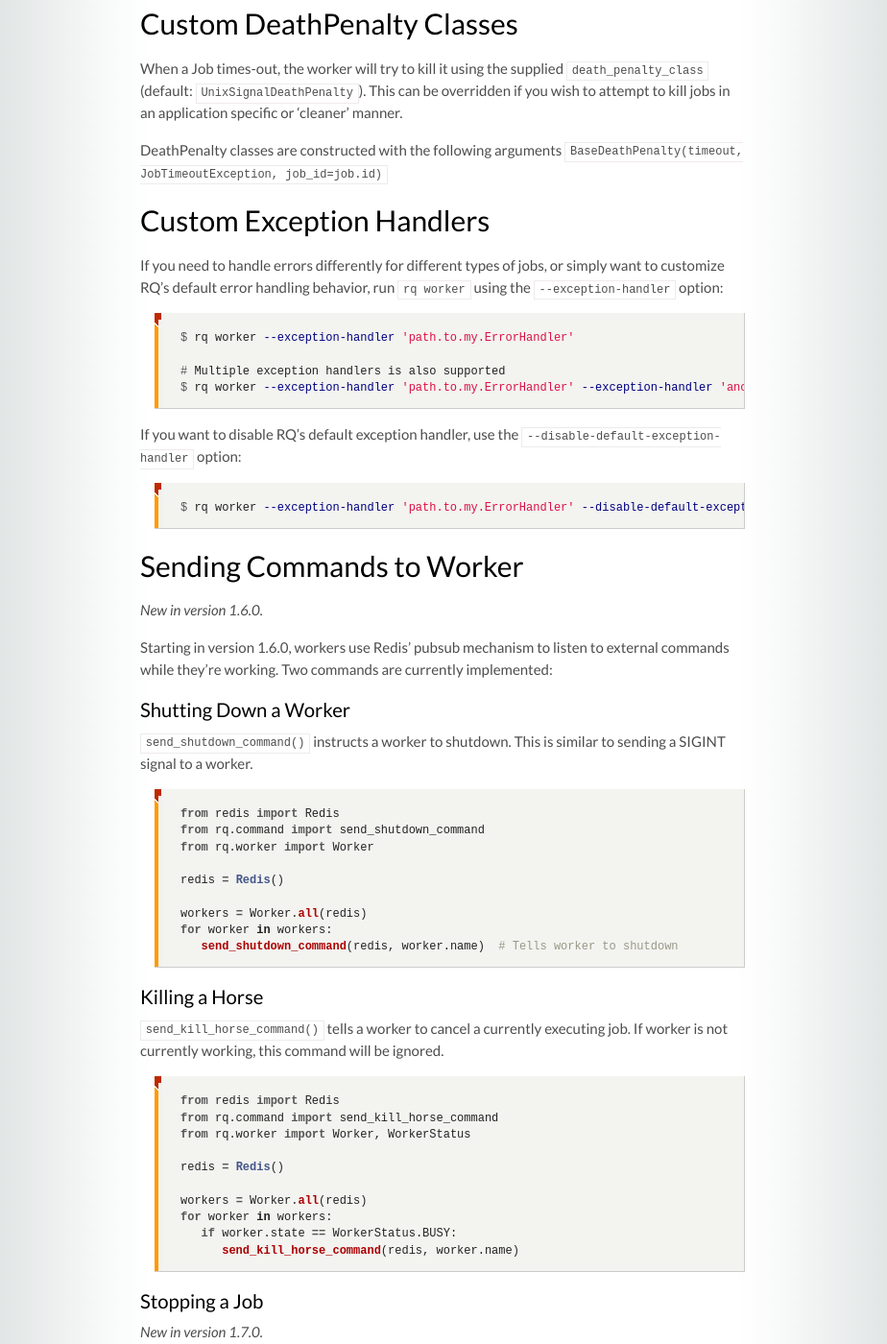
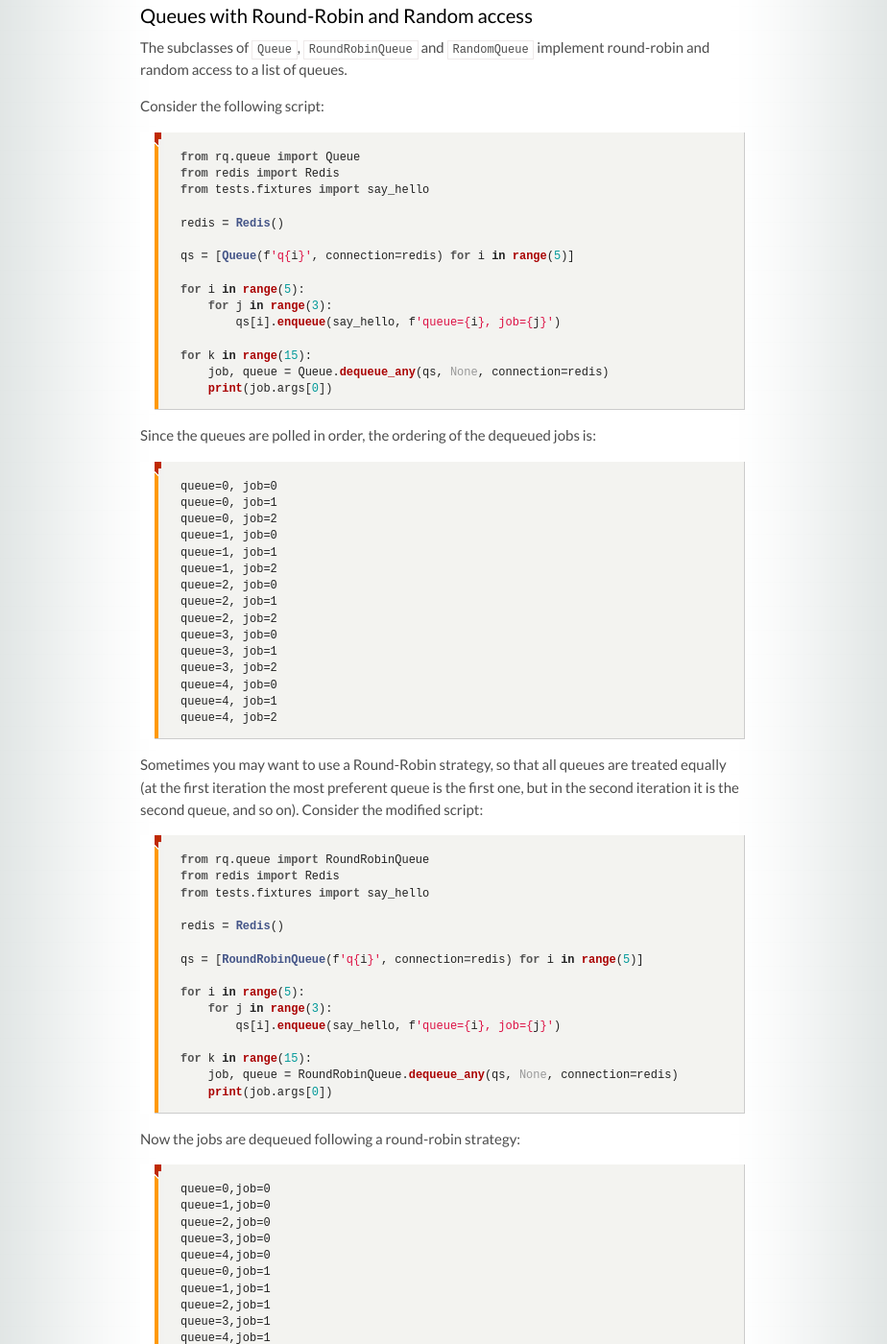
Before and after one commit to rq/rq, a Jekyll site: the page built from docs/docs/workers.md, in a window 1280 px wide and 1400 px high, scrolled down 6743 px. Shown: the whole window at 96% size, without its empty margins (179-1103 px from the left). Built offline with Jekyll 4.4.1, drawn with Linux system fonts in a browser that asks for light colours; some web fonts are replaced; comment, search, counter and statistics services are not loaded; some of the changed text lies outside the part shown.

Commit message:
added documentation for round robin and random queues

````diff
--- a/docs/docs/workers.md
+++ b/docs/docs/workers.md
@@ -344,6 +344,111 @@
 ```
 
 
+### Queues with Round-Robin and Random access
+
+The subclasses of `Queue`, `RoundRobinQueue` and `RandomQueue`
+implement round-robin and random access to a list of queues.
+
+Consider the following script:
+
+```python
+from rq.queue import Queue
+from redis import Redis
+from tests.fixtures import say_hello
+
+redis = Redis()
+
+qs = [Queue(f'q{i}', connection=redis) for i in range(5)]
+
+for i in range(5):
+    for j in range(3):
+        qs[i].enqueue(say_hello, f'queue={i}, job={j}')
+
+for k in range(15):
+    job, queue = Queue.dequeue_any(qs, None, connection=redis)
+    print(job.args[0])
+```
+Since the queues are polled in order, the ordering of the dequeued jobs is:
+```
+queue=0, job=0
+queue=0, job=1
+queue=0, job=2
+queue=1, job=0
+queue=1, job=1
+queue=1, job=2
+queue=2, job=0
+queue=2, job=1
+queue=2, job=2
+queue=3, job=0
+queue=3, job=1
+queue=3, job=2
+queue=4, job=0
+queue=4, job=1
+queue=4, job=2
+```
+
+Sometimes you may want to use a Round-Robin strategy, so that all
+queues are treated equally (at the first iteration the most preferent queue is the first one, but in the second
+iteration it is the second queue, and so on). Consider the modified script:
+
+```python
+from rq.queue import RoundRobinQueue
+from redis import Redis
+from tests.fixtures import say_hello
+
+redis = Redis()
+
+qs = [RoundRobinQueue(f'q{i}', connection=redis) for i in range(5)]
+
+for i in range(5):
+    for j in range(3):
+        qs[i].enqueue(say_hello, f'queue={i}, job={j}')
+
+for k in range(15):
+    job, queue = RoundRobinQueue.dequeue_any(qs, None, connection=redis)
+    print(job.args[0])
+```
+Now the jobs are dequeued following a round-robin strategy:
+```
+queue=0,job=0
+queue=1,job=0
+queue=2,job=0
+queue=3,job=0
+queue=4,job=0
+queue=0,job=1
+queue=1,job=1
+queue=2,job=1
+queue=3,job=1
+queue=4,job=1
+queue=0,job=2
+queue=1,job=2
+queue=2,job=2
+queue=3,job=2
+queue=4,job=2
+```
+
+If instead of using `RoundRobinQueue`, it is used `RandomQueue`, then at each iteration the queues are
+shuffled, so that the ordering of access to them is random, and a
+run of the script may give:
+```
+queue=3, job=0
+queue=0, job=0
+queue=2, job=0
+queue=2, job=1
+queue=4, job=0
+queue=4, job=1
+queue=3, job=1
+queue=0, job=1
+queue=1, job=0
+queue=4, job=2
+queue=1, job=1
+queue=0, job=2
+queue=1, job=2
+queue=3, job=2
+queue=2, job=2
+```
+
+
 ## Custom DeathPenalty Classes
 
 When a Job times-out, the worker will try to kill it using the supplied
````
